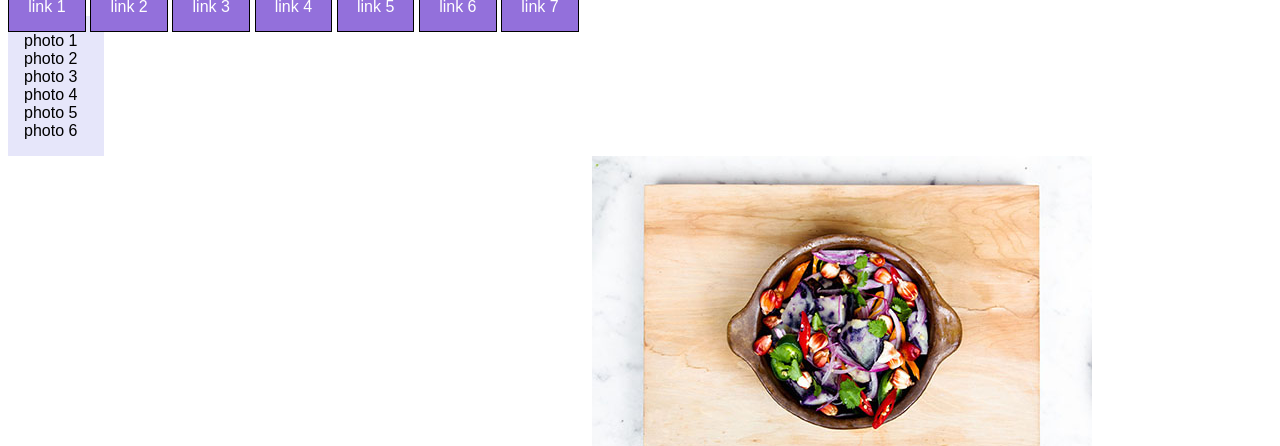
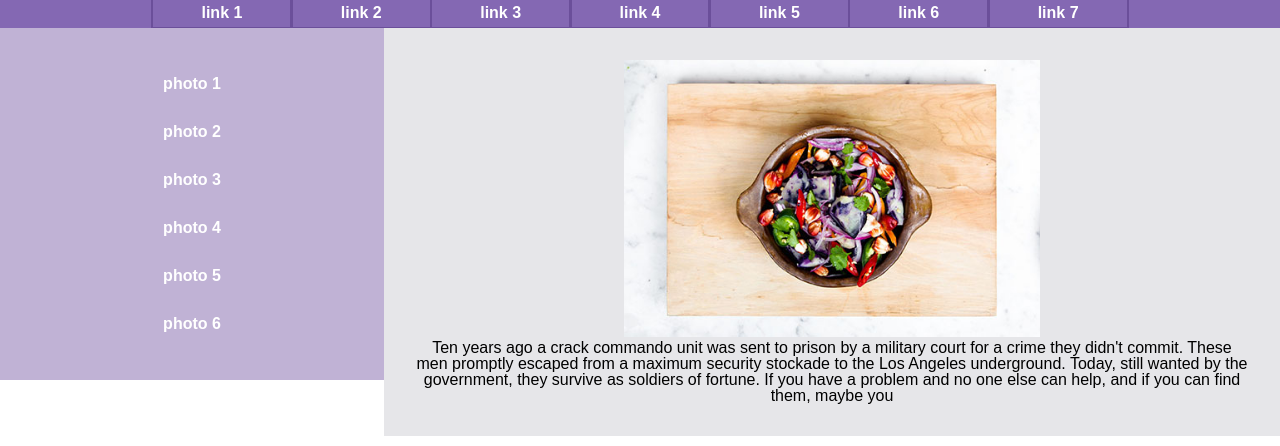
Before and after one commit to powerjam/mockup-practice, a plain HTML site: page index.html in a window 1280 px wide. Shown: the part 82-528 px from the top of the page. Drawn offline with Linux system fonts and the light colour scheme.

Commit message:
Modifications, added reset css file

```diff
--- a/index.html
+++ b/index.html
@@ -4,12 +4,12 @@
 <head>
   <meta charset="utf-8" />
   <title>Mockup Assignment</title>
+  <link rel="stylesheet" type="text/css" href="styles/reset.css">
   <link rel="stylesheet" type="text/css" href="styles/stylesheet.css">
 </head>
 
 <body>
 
-</body>
   <!-- headline and main nav -->
   <header>
     <h1>Some Fabulous Headline Here</h1>
@@ -26,6 +26,8 @@
     </nav>
   </header>
 
+  <content>
+
     <!-- left bar with list of photos -->
     <aside>
       <ul>
@@ -39,13 +41,15 @@
     </aside>
 
     <!-- main area with photo and text -->
-  <article>
+    <article class="home">
       <img src="images/stirfry.jpg" alt="Stirfry">
       <p>Ten years ago a crack commando unit was sent to prison by a military court for a crime they didn't commit. These men promptly escaped from a maximum security stockade to the Los Angeles underground. Today, still wanted by the government, they survive as soldiers of fortune. If you have a problem and no one else can help, and if you can find them, maybe you</p>
     </article>
+  </content>
 
   <!-- footer with social media links -->
   <footer>
-    <nav><img src="images/facebook.png" alt="Facebook"><img src="images/github.png" alt="Github"><img src="images/linked-in.png" alt="LinkedIn"></nav>
+    <img src="images/facebook.png" alt="Facebook"><img src="images/github.png" alt="Github"><img src="images/linked-in.png" alt="LinkedIn">
   </footer>
+</body>
 </html>
--- /dev/null
+++ b/styles/reset.css
@@ -0,0 +1,48 @@
+/* http://meyerweb.com/eric/tools/css/reset/
+   v2.0 | 20110126
+   License: none (public domain)
+*/
+
+html, body, div, span, applet, object, iframe,
+h1, h2, h3, h4, h5, h6, p, blockquote, pre,
+a, abbr, acronym, address, big, cite, code,
+del, dfn, em, img, ins, kbd, q, s, samp,
+small, strike, strong, sub, sup, tt, var,
+b, u, i, center,
+dl, dt, dd, ol, ul, li,
+fieldset, form, label, legend,
+table, caption, tbody, tfoot, thead, tr, th, td,
+article, aside, canvas, details, embed,
+figure, figcaption, footer, header, hgroup,
+menu, nav, output, ruby, section, summary,
+time, mark, audio, video {
+	margin: 0;
+	padding: 0;
+	border: 0;
+	font-size: 100%;
+	font: inherit;
+	vertical-align: baseline;
+}
+/* HTML5 display-role reset for older browsers */
+article, aside, details, figcaption, figure,
+footer, header, hgroup, menu, nav, section {
+	display: block;
+}
+body {
+	line-height: 1;
+}
+ol, ul {
+	list-style: none;
+}
+blockquote, q {
+	quotes: none;
+}
+blockquote:before, blockquote:after,
+q:before, q:after {
+	content: '';
+	content: none;
+}
+table {
+	border-collapse: collapse;
+	border-spacing: 0;
+}
--- a/styles/stylesheet.css
+++ b/styles/stylesheet.css
@@ -1,60 +1,112 @@
 /* Week 4 */
 
+* { box-sizing: border-box; }
+
+
 body {
-  font-family: sans-serif;
+  margin: 0;
+  padding: 0;
+  font-family: "Arial", sans-serif;
   font-size: 1rem;
+}
+
+
+header {
+  height: auto;
+}
+
+header h1 {
+  padding: 1rem;
+  padding-top: 2rem;
+  font-size: 2rem;
+  color: #8468B3;
+  font-weight: bold;
+  text-align: center;
+}
+
+header nav {
+  background-color: #8468B3;
+  margin: 0;
+  padding: 0;
 }
 
 header nav ul {
   list-style-type: none;
   margin: 0;
   padding: 0;
+  text-align: center;
+  line-height: 1.9rem;
 }
 
-header a:link {
-  background-color: mediumpurple;
+header a:link, a:active, a:visited, a:hover {
+  font-weight: bold;
   text-decoration: none;
-  margin: auto;
-  padding: 1rem 1.2rem;
-  color: white;
-  border: 1px solid black;
+  color: #ffffff;
 }
 
 header nav li {
   display: inline;
+  margin: -3px;
+  border-top: 1px solid #6B4F9A;
+  border-right: 2px solid #6B4F9A;
+  border-bottom: 1px solid #6B4F9A;
+  border-left: 2px solid #6B4F9A;
+  padding: .4rem 3rem;
 }
 
+
+content {
+  /*how to get 100% height on content?*/
+}
+
+
 aside {
-  margin-left: 0;
-  margin-right: auto;
-  width: 6em;
+  float: left;
+  width: 30%;
+  height: 100%;
+  padding: 2rem;
+  background-color: #C0B2D5;
 }
 
 aside ul {
   list-style-type: none;
-  margin: 0;
-  padding: 1rem;
+  font-weight: bold;
+  color: #ffffff;
+  text-align: center;
 }
 
-aside {
-  background-color: lavender;
+aside ul li {
+  padding: 1rem 0rem;
 }
 
 article {
-  background-color: lightgray;
-  margin-left: auto;
-  margin-right: auto;
-  width: 6em;
+  background-color: #e6e6e9;
+  float: right;
+  width: 70%;
+  height: 100%;
 }
 
+article.home {
+  padding: 2rem;
+  text-align: center;
+}
+
+article img {
+  width: 50%;
+  height: auto;
+}
+
+
 footer {
-  /*how to center content?*/
-  float: center;
+  clear: both; /* places footer after other page elements */
+  text-align: center;
+  height: auto;
 }
 
 footer img {
-  width: 5%;
-  height: 5%;
   margin: 1rem 0;
   padding: 0 2rem;
+  width: 30%;
+  max-width: 100px;
+  height: auto;
 }
```
Lines whose indentation alone changed are shown as unchanged.
